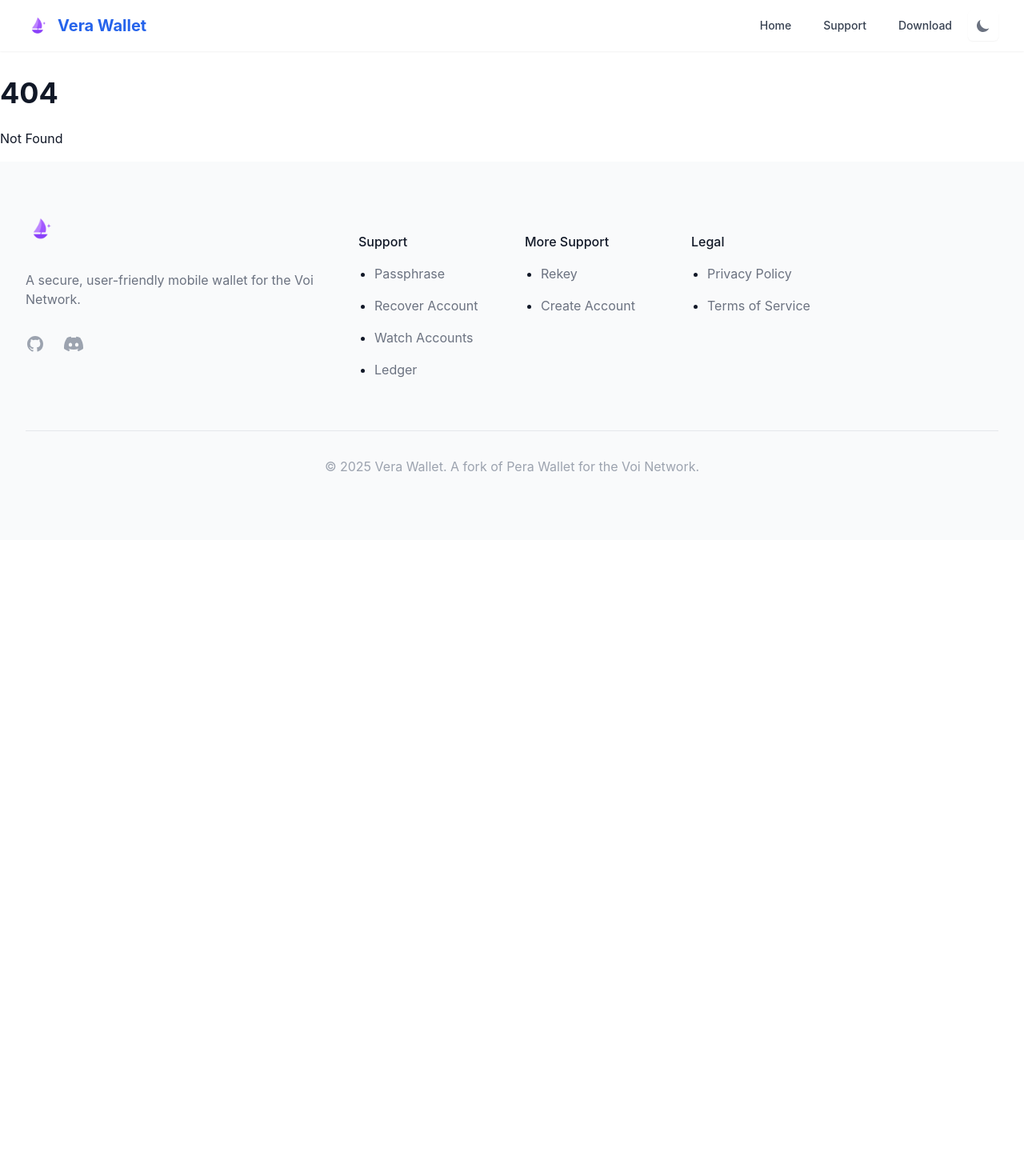
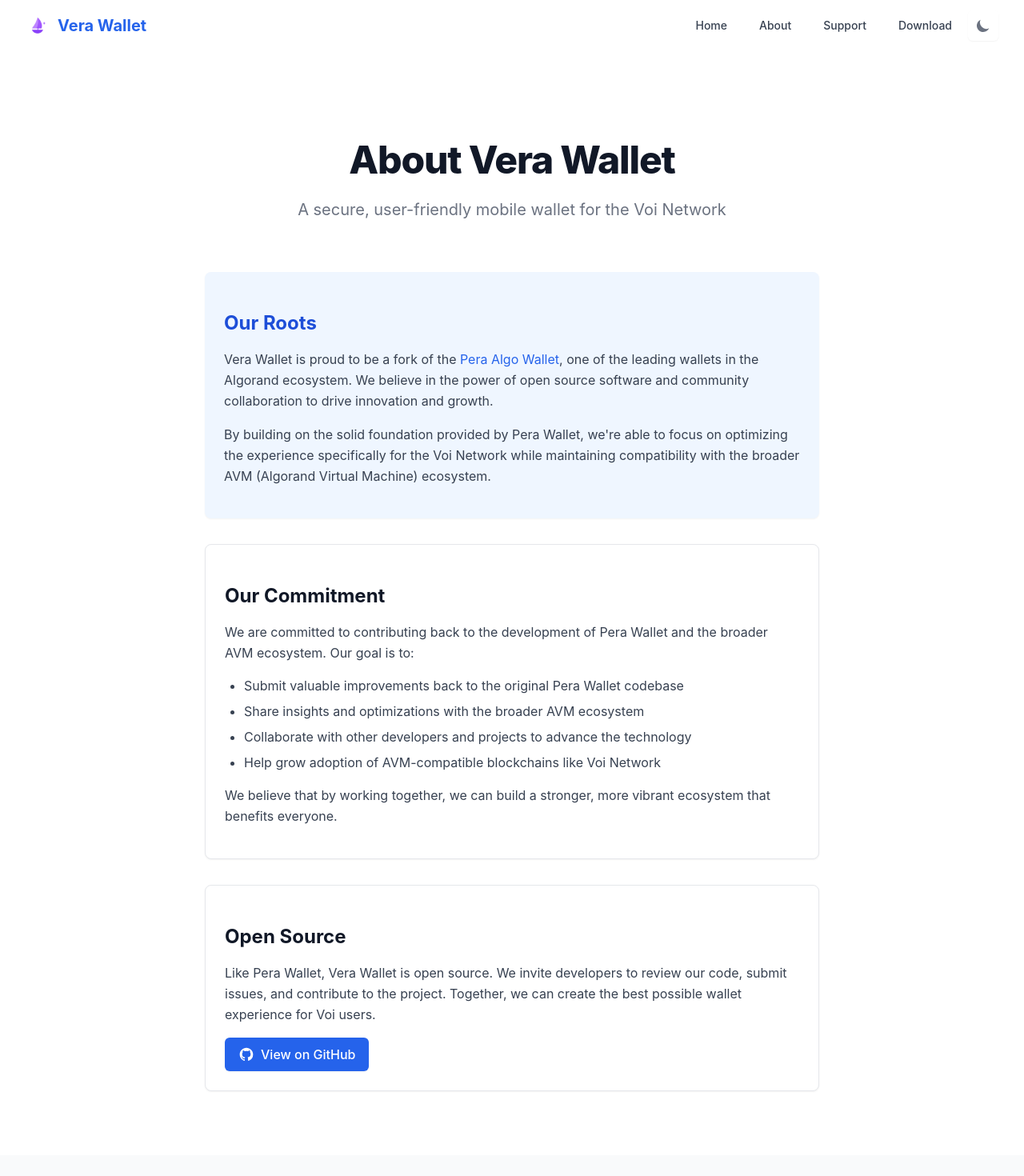
Before and after one commit to xarmian/vera-web, a SvelteKit app: page /about in a window 1280 px wide. Before the commit this address had no page. Shown: the top 1470 px of the page at 80% size. Before the commit the page ends 800 px from the top, so only its background shows below. Built offline with nearby package versions, Linux system fonts and the light colour scheme.

Commit message:
add about page

```diff
--- a/src/routes/+layout.svelte
+++ b/src/routes/+layout.svelte
@@ -24,6 +24,7 @@
 			<div class="hidden md:flex md:items-center">
 				<div class="flex space-x-4 mr-2">
 					<a href="/" class="px-3 py-2 text-sm font-medium text-gray-700 dark:text-gray-300 hover:text-primary-600 dark:hover:text-primary-400">Home</a>
+					<a href="/about" class="px-3 py-2 text-sm font-medium text-gray-700 dark:text-gray-300 hover:text-primary-600 dark:hover:text-primary-400">About</a>
 					<a href="/support" class="px-3 py-2 text-sm font-medium text-gray-700 dark:text-gray-300 hover:text-primary-600 dark:hover:text-primary-400">Support</a>
 					<a href="/#download" class="px-3 py-2 text-sm font-medium text-gray-700 dark:text-gray-300 hover:text-primary-600 dark:hover:text-primary-400">Download</a>
 				</div>
@@ -58,6 +59,7 @@
 		<div class="md:hidden">
 			<div class="space-y-1 px-2 py-3">
 				<a href="/" class="block rounded-md px-3 py-2 text-base font-medium text-gray-700 dark:text-gray-300 hover:bg-gray-50 dark:hover:bg-gray-700 hover:text-primary-600 dark:hover:text-primary-400">Home</a>
+				<a href="/about" class="block rounded-md px-3 py-2 text-base font-medium text-gray-700 dark:text-gray-300 hover:bg-gray-50 dark:hover:bg-gray-700 hover:text-primary-600 dark:hover:text-primary-400">About</a>
 				<a href="/support" class="block rounded-md px-3 py-2 text-base font-medium text-gray-700 dark:text-gray-300 hover:bg-gray-50 dark:hover:bg-gray-700 hover:text-primary-600 dark:hover:text-primary-400">Support</a>
 				<a href="/#download" class="block rounded-md px-3 py-2 text-base font-medium text-gray-700 dark:text-gray-300 hover:bg-gray-50 dark:hover:bg-gray-700 hover:text-primary-600 dark:hover:text-primary-400">Download</a>
 			</div>
@@ -133,6 +135,9 @@
 							<li>
 								<a href="/terms-of-service" class="text-base text-gray-500 dark:text-gray-400 hover:text-gray-900 dark:hover:text-white">Terms of Service</a>
 							</li>
+							<li>
+								<a href="/about" class="text-base text-gray-500 dark:text-gray-400 hover:text-gray-900 dark:hover:text-white">About Us</a>
+							</li>
 						</ul>
 					</div>
 				</div>
--- /dev/null
+++ b/src/routes/about/+page.svelte
@@ -0,0 +1,79 @@
+<script>
+	import { onMount } from 'svelte';
+
+	let fadeIn = false;
+
+	onMount(() => {
+		fadeIn = true;
+	});
+</script>
+
+<svelte:head>
+	<title>About Vera Wallet | A Fork of Pera Algo Wallet for Voi Network</title>
+	<meta name="description" content="Learn about Vera Wallet, our roots as a fork of Pera Algo Wallet, and our mission to contribute to the AVM ecosystem." />
+</svelte:head>
+
+<div class="bg-white dark:bg-gray-900 py-12 sm:py-16 lg:py-20">
+	<div class="container mx-auto px-4 sm:px-6 lg:px-8 transition-opacity duration-500 ease-in-out" class:opacity-0={!fadeIn} class:opacity-100={fadeIn}>
+		<div class="max-w-3xl mx-auto text-center">
+			<h1 class="text-4xl font-extrabold tracking-tight text-gray-900 dark:text-white sm:text-5xl">
+				About Vera Wallet
+			</h1>
+			<p class="mt-4 text-xl text-gray-500 dark:text-gray-400">
+				A secure, user-friendly mobile wallet for the Voi Network
+			</p>
+		</div>
+
+		<div class="mt-16 max-w-3xl mx-auto">
+			<div class="bg-primary-50 dark:bg-gray-800 rounded-lg p-6 mb-8 shadow-sm">
+				<h2 class="text-2xl font-bold text-primary-700 dark:text-primary-400 mb-4">Our Roots</h2>
+				<p class="text-gray-700 dark:text-gray-300 mb-4">
+					Vera Wallet is proud to be a fork of the <a href="https://perawallet.app" target="_blank" rel="noopener noreferrer" class="text-primary-600 dark:text-primary-400 hover:underline">Pera Algo Wallet</a>,
+					one of the leading wallets in the Algorand ecosystem. We believe in the power of open source software and community collaboration
+					to drive innovation and growth.
+				</p>
+				<p class="text-gray-700 dark:text-gray-300">
+					By building on the solid foundation provided by Pera Wallet, we're able to focus on optimizing the experience
+					specifically for the Voi Network while maintaining compatibility with the broader AVM (Algorand Virtual Machine) ecosystem.
+				</p>
+			</div>
+
+			<div class="bg-white dark:bg-gray-800 rounded-lg p-6 mb-8 shadow-sm border border-gray-200 dark:border-gray-700">
+				<h2 class="text-2xl font-bold text-gray-900 dark:text-white mb-4">Our Commitment</h2>
+				<p class="text-gray-700 dark:text-gray-300 mb-4">
+					We are committed to contributing back to the development of Pera Wallet and the broader AVM ecosystem. Our goal is to:
+				</p>
+				<ul class="list-disc pl-6 text-gray-700 dark:text-gray-300 space-y-2 mb-4">
+					<li>Submit valuable improvements back to the original Pera Wallet codebase</li>
+					<li>Share insights and optimizations with the broader AVM ecosystem</li>
+					<li>Collaborate with other developers and projects to advance the technology</li>
+					<li>Help grow adoption of AVM-compatible blockchains like Voi Network</li>
+				</ul>
+				<p class="text-gray-700 dark:text-gray-300">
+					We believe that by working together, we can build a stronger, more vibrant ecosystem that benefits everyone.
+				</p>
+			</div>
+
+			<div class="bg-white dark:bg-gray-800 rounded-lg p-6 shadow-sm border border-gray-200 dark:border-gray-700">
+				<h2 class="text-2xl font-bold text-gray-900 dark:text-white mb-4">Open Source</h2>
+				<p class="text-gray-700 dark:text-gray-300 mb-4">
+					Like Pera Wallet, Vera Wallet is open source. We invite developers to review our code, submit issues, and contribute to
+					the project. Together, we can create the best possible wallet experience for Voi users.
+				</p>
+				<div class="mt-4">
+					<a
+						href="https://github.com/xarmian/pera-android"
+						target="_blank"
+						rel="noopener noreferrer"
+						class="inline-flex items-center px-4 py-2 border border-transparent text-base font-medium rounded-md shadow-sm text-white dark:text-white bg-primary-600 hover:bg-primary-700 focus:outline-none focus:ring-2 focus:ring-offset-2 focus:ring-primary-500"
+					>
+						<svg class="mr-2 h-5 w-5" fill="currentColor" viewBox="0 0 24 24" aria-hidden="true">
+							<path fill-rule="evenodd" d="M12 2C6.477 2 2 6.484 2 12.017c0 4.425 2.865 8.18 6.839 9.504.5.092.682-.217.682-.483 0-.237-.008-.868-.013-1.703-2.782.605-3.369-1.343-3.369-1.343-.454-1.158-1.11-1.466-1.11-1.466-.908-.62.069-.608.069-.608 1.003.07 1.531 1.032 1.531 1.032.892 1.53 2.341 1.088 2.91.832.092-.647.35-1.088.636-1.338-2.22-.253-4.555-1.113-4.555-4.951 0-1.093.39-1.988 1.029-2.688-.103-.253-.446-1.272.098-2.65 0 0 .84-.27 2.75 1.026A9.564 9.564 0 0112 6.844c.85.004 1.705.115 2.504.337 1.909-1.296 2.747-1.027 2.747-1.027.546 1.379.202 2.398.1 2.651.64.7 1.028 1.595 1.028 2.688 0 3.848-2.339 4.695-4.566 4.943.359.309.678.92.678 1.855 0 1.338-.012 2.419-.012 2.747 0 .268.18.58.688.482A10.019 10.019 0 0022 12.017C22 6.484 17.522 2 12 2z" clip-rule="evenodd" />
+						</svg>
+						View on GitHub
+					</a>
+				</div>
+			</div>
+		</div>
+	</div>
+</div>
```
